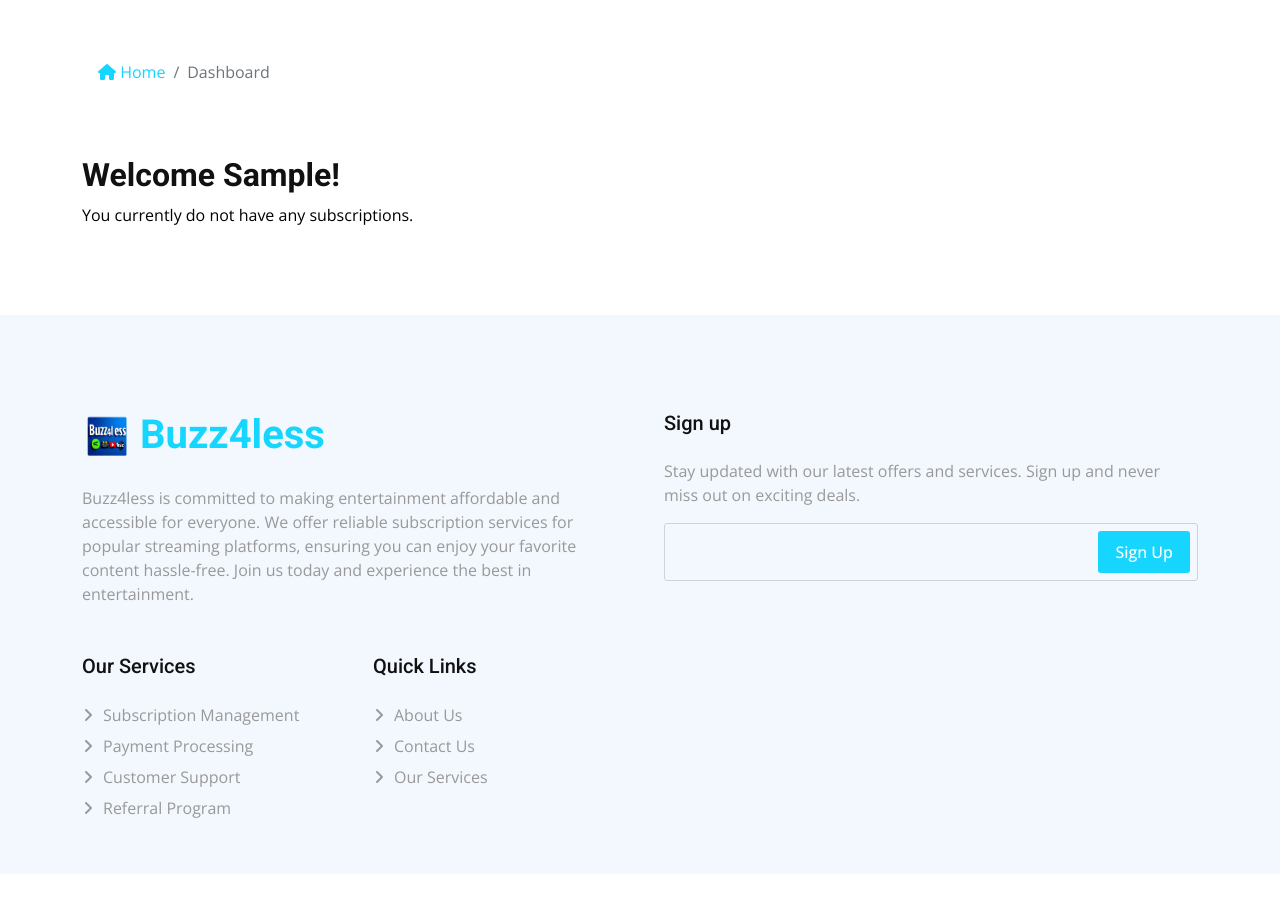
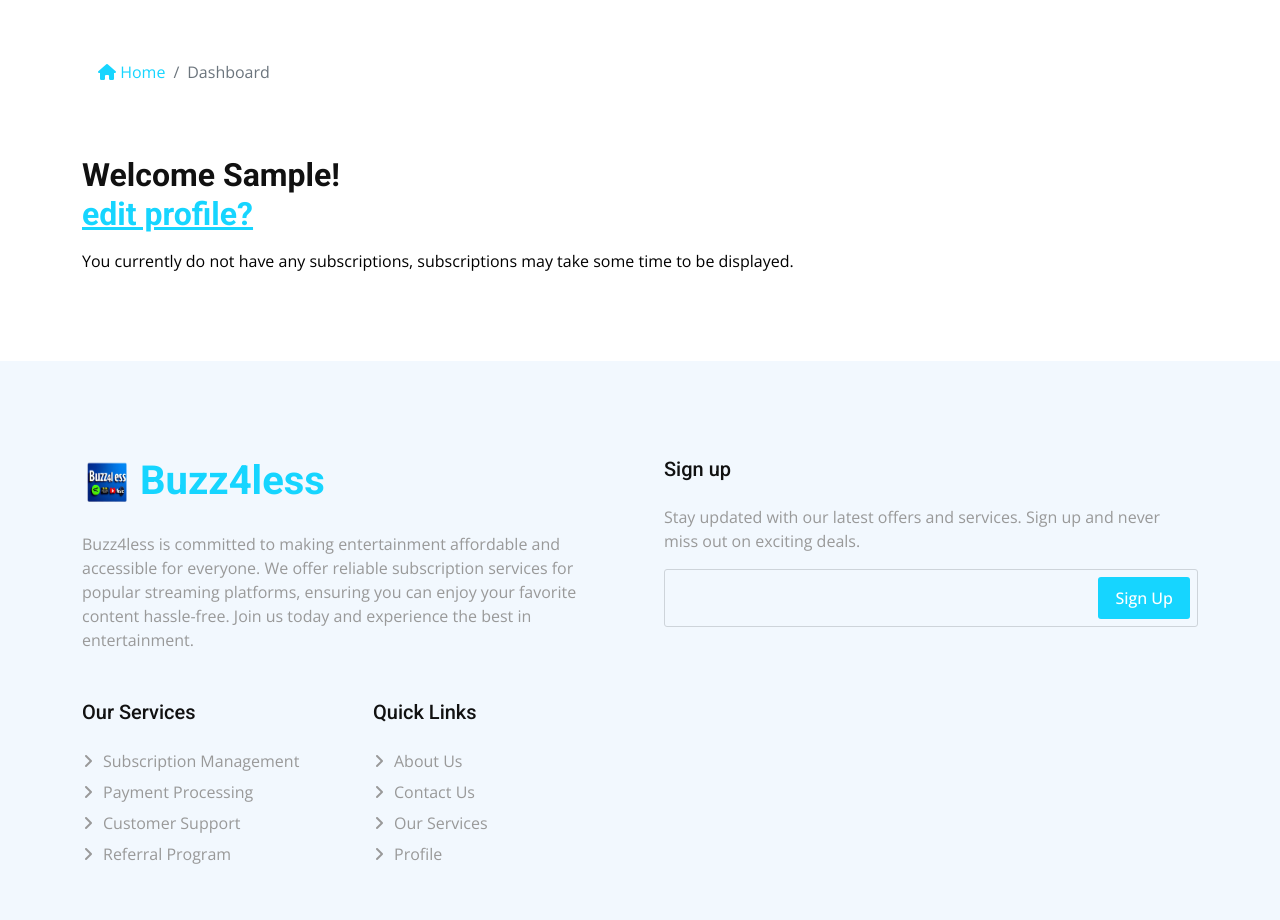
Before and after one commit to Okpara007/buzz4less, a Django app: page /accounts/dashboard/ in a window 1280 px wide. Shown: the part 280-1200 px from the top of the page. Before the commit the page ends 1154 px from the top, so only its background shows below. Run offline with Django 5.2, Linux system fonts and the light colour scheme; the visitor is signed in with stand-in values (Sample User, id 1); data that the repository does not hold is empty; some libraries are stand-ins or nearby versions.

Commit message:
check edit profile link

```diff
--- a/templates/accounts/dashboard.html
+++ b/templates/accounts/dashboard.html
@@ -64,7 +64,7 @@
     <div class="container">
         <div class="row">
             <div class="col-md-12">
-                <h2>Welcome {{ user.first_name }}!</h2>
+                <h2>Welcome {{ user.first_name }}! <span><p style="text-decoration: underline; color:#16d5ff"> edit profile?</p></span></h2>
                 {% if subscriptions %}
                     <p style="color: black;">Here are your Subscriptions:</p>
                     <table class="table">
@@ -94,7 +94,7 @@
                         </tbody>
                     </table>
                 {% else %}
-                    <p style="color: black;">You currently do not have any subscriptions.</p>
+                    <p style="color: black;">You currently do not have any subscriptions, subscriptions may take some time to be displayed. </p>
                 {% endif %}
             </div>
         </div>
--- a/templates/base.html
+++ b/templates/base.html
@@ -5,7 +5,7 @@
 <head>
     <meta charset="UTF-8">
     <meta name="viewport" content="width=device-width, initial-scale=1.0">
-    <link href="img/favicon.ico" rel="icon">
+    <link href="{% static 'img/icon-1.png' %}" rel="icon" type="image/x-icon">
 
     <!-- Google Web Fonts -->
     <link rel="preconnect" href="https://fonts.googleapis.com">
--- a/templates/partials/_footer.html
+++ b/templates/partials/_footer.html
@@ -35,6 +35,7 @@
                 <a class="btn btn-link" href="{% url 'about' %}">About Us</a>
                 <a class="btn btn-link" href="{% url 'contact' %}">Contact Us</a>
                 <a class="btn btn-link" href="{% url 'services' %}">Our Services</a>
+                <a class="btn btn-link" href="{% url 'profile' %}">Profile</a>
                 <!-- <a class="btn btn-link" href="">Terms & Condition</a> -->
             </div>
             <!-- <div class="col-lg-3 col-md-6">
```
